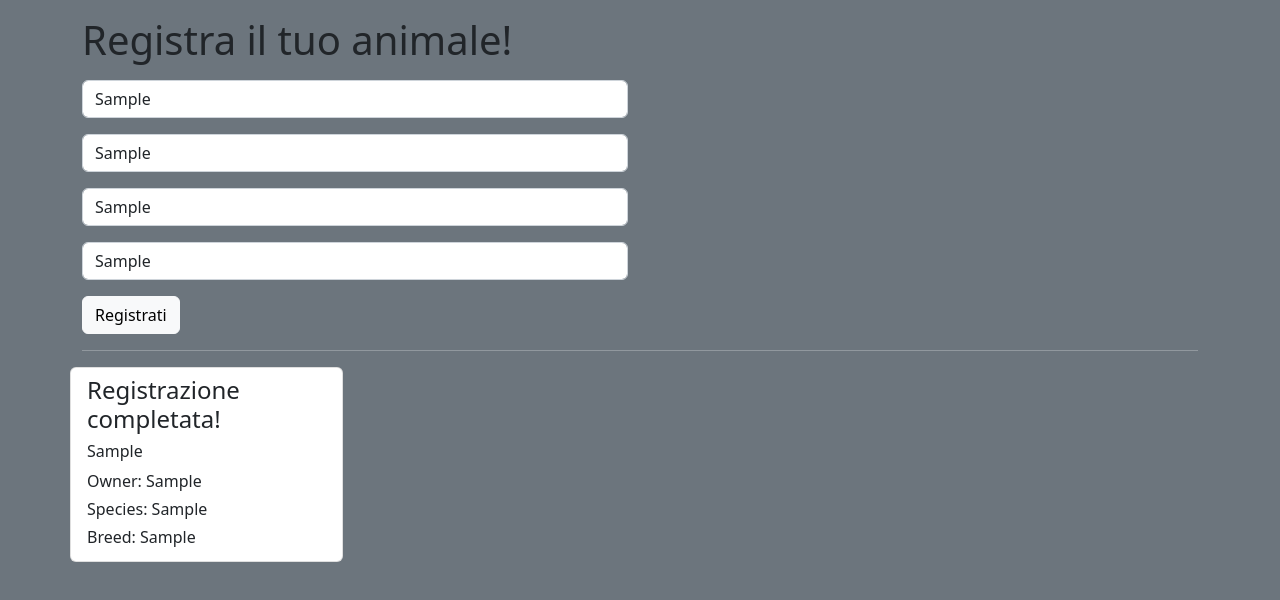
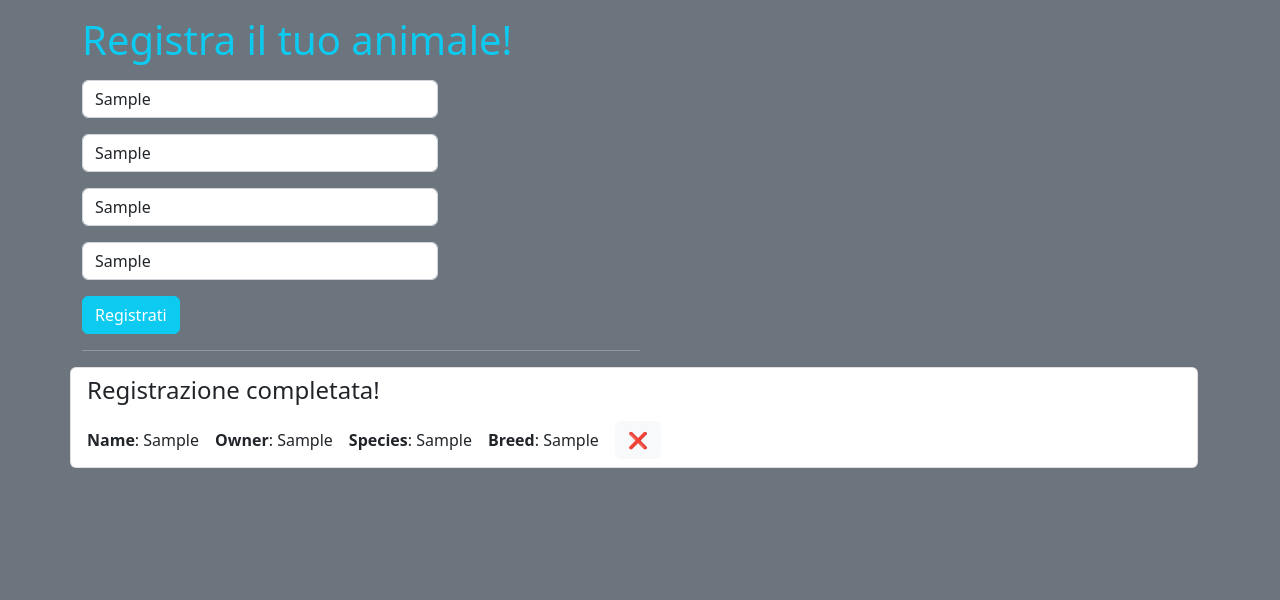
Before and after one commit to JackyTech96/U2-W3-D2-Esercitazione-OOP-JS, a plain HTML site: page index.html in a window 1280 px wide. Both pictures are taken after typing "Sample", "Sample", "Sample", "Sample" into the empty fields and a click on the button "Registrati". Drawn offline with nearby package versions, Linux system fonts and the light colour scheme.

Commit message:
completo

```diff
--- a/esercizio-2.js
+++ b/esercizio-2.js
@@ -22,9 +22,7 @@ class Registration {
     this.breed = breed;
   }
   sameOwner(otherUser) {
-    if (this.ownerName === otherUser.ownerName) {
-      console.log(true);
-    }
+    return this.ownerName === otherUser.ownerName;
   }
 }
 
@@ -37,14 +35,21 @@ function generateList(registration) {
   li.classList.add("list-group-item");
 
   const registrationInfo = `
-      <h4>Registrazione completata!</h4>
-      <h6 class="mb-2">${registration.petName}</h6>
-      <p class="mb-1">Owner: ${registration.ownerName}</p>
-      <p class="mb-1">Species: ${registration.species}</p>
-      <p class="mb-1">Breed: ${registration.breed}</p>
+              <h4 class="mb-3">Registrazione completata!</h4>
+                <div class="d-flex align-items-baseline">
+                    <p class="pe-3 mb-0"><span class="fw-bold">Name</span>: ${registration.petName}</p>
+                    <p class="pe-3 mb-0"><span class="fw-bold">Owner</span>: ${registration.ownerName}</p>
+                    <p class="pe-3 mb-0"><span class="fw-bold">Species</span>: ${registration.species}</p>
+                    <p class="pe-3 mb-0"><span class="fw-bold">Breed</span>: ${registration.breed}</p>
+                    <button onclick="deleteList(event)" class="btn btn-light">❌</button>
+                </div>
     `;
 
   li.innerHTML = registrationInfo;
   ul.appendChild(li);
   listContainer.appendChild(ul);
 }
+const deleteList = (event) => {
+  const listItem = event.target.closest(".list-group-item");
+  listItem.parentNode.remove();
+};
--- a/index.html
+++ b/index.html
@@ -14,9 +14,9 @@
   </head>
   <body class="bg-secondary">
     <div class="container mt-3">
-      <h1 class="mb-3">Registra il tuo animale!</h1>
+      <h1 class="text-info mb-3">Registra il tuo animale!</h1>
       <div class="row">
-        <div class="col-md-6">
+        <div class="col-md-4">
           <form>
             <div class="mb-3">
               <input
@@ -42,12 +42,12 @@
             <div class="mb-3">
               <input id="breed" type="text" class="form-control" placeholder="Inserisci la razza" required />
             </div>
-            <button type="submit" class="btn btn-light">Registrati</button>
+            <button type="submit" class="btn btn-info text-white">Registrati</button>
           </form>
         </div>
       </div>
-      <hr class="text-white" />
-      <div id="list" class="row row-cols-4"></div>
+      <hr class="w-50 text-white" />
+      <div id="list" class="row"></div>
     </div>
     <script src="./esercizio-1.js"></script>
     <script src="./esercizio-2.js"></script>
```
